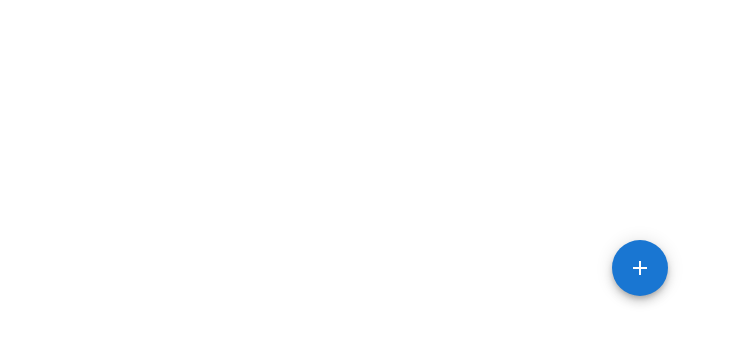
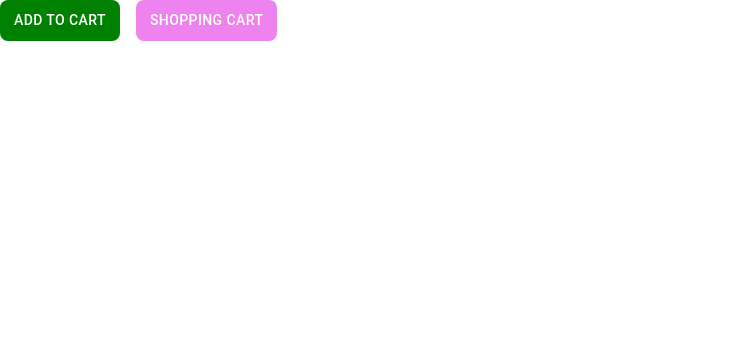
Before and after one commit to Emam-Bokhari/MUI, a React (Vite) app: page / in a window 1280 px wide. Shown: the top 344 px of the page, without its empty margins (0-735 px from the left). Built offline with nearby package versions, Linux system fonts and the light colour scheme.

Commit message:
feat(CustomButton): add AddToCartButton with custom styles - created AddToCartButton with green background and hover effect - added custom styles using sx prop for secon button (Shopping Cart)

```diff
--- a/src/App.jsx
+++ b/src/App.jsx
@@ -1,12 +1,12 @@
 import { Fragment } from "react";
 import { CssBaseline } from "@mui/material";
-import SpeeddialComponent from "./components/Navigation/SpeeddialComponent";
+import CustomButton from "./components/customComponent/CustomButton";
 
 export default function App() {
   return (
     <Fragment>
       <CssBaseline />
-      <SpeeddialComponent />
+      <CustomButton />
     </Fragment>
   );
 }
--- /dev/null
+++ b/src/components/customComponent/CustomButton.jsx
@@ -0,0 +1,38 @@
+import { Fragment } from "react";
+import { styled } from "@mui/material/styles";
+import { Button } from "@mui/material";
+
+const AddToCartButton = styled(Button)(({ theme }) => ({
+  backgroundColor: "green",
+  color: "white",
+  padding: "8px 14px",
+  transform: "transition-all",
+  transitionDuration: "300ms",
+  "&:hover": {
+    backgroundColor: "orange",
+  },
+  borderRadius: "8px",
+}));
+
+const CustomBtn = styled(Button)(({ theme }) => ({
+
+}));
+
+export default function CustomButton() {
+  return (
+    <Fragment>
+      <AddToCartButton>Add To Cart</AddToCartButton>
+      <AddToCartButton
+        sx={{
+          marginLeft: 2,
+          backgroundColor: "violet",
+          "&:hover": {
+            backgroundColor: "skyblue",
+          },
+        }}
+      >
+        Shopping Cart
+      </AddToCartButton>
+    </Fragment>
+  );
+}
```
